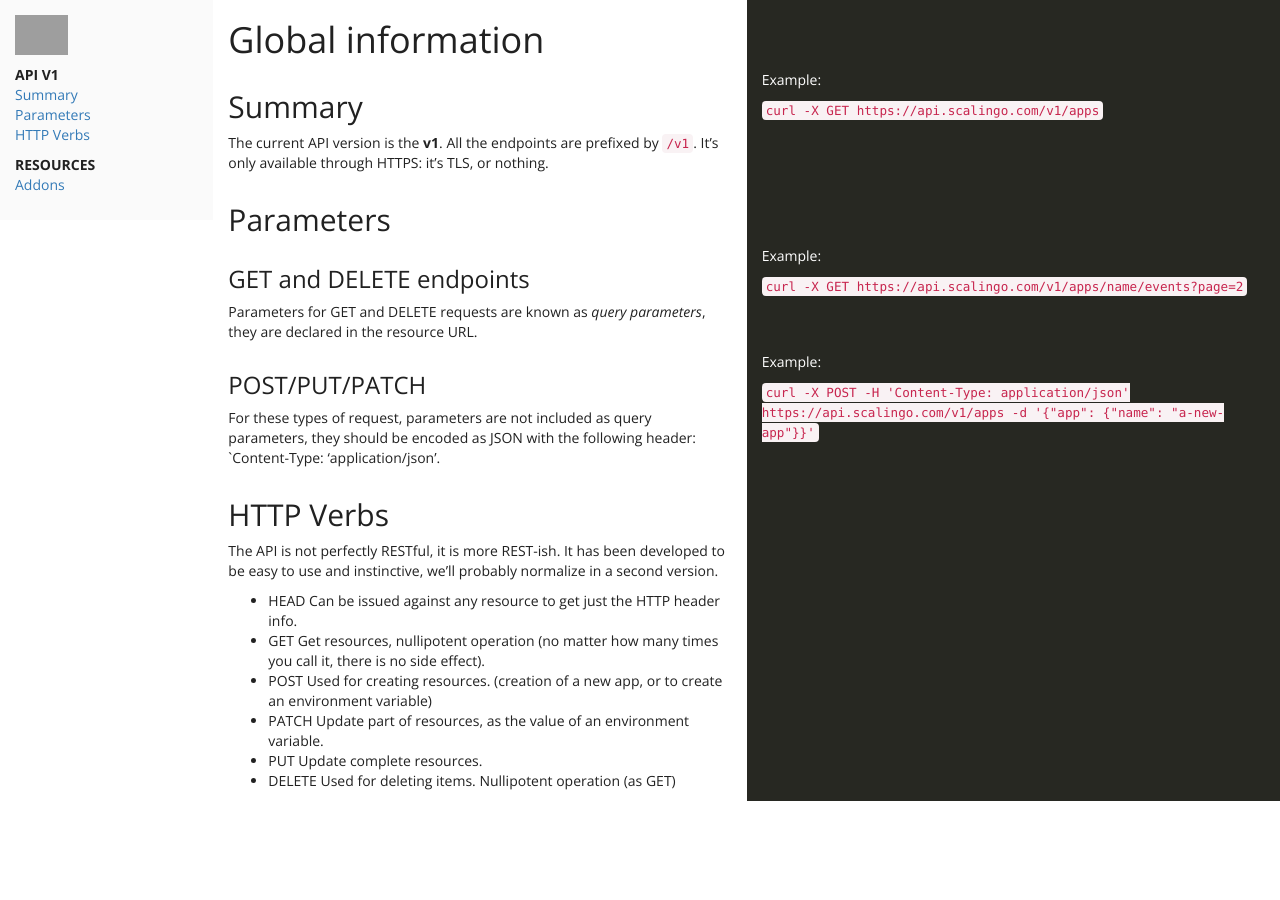
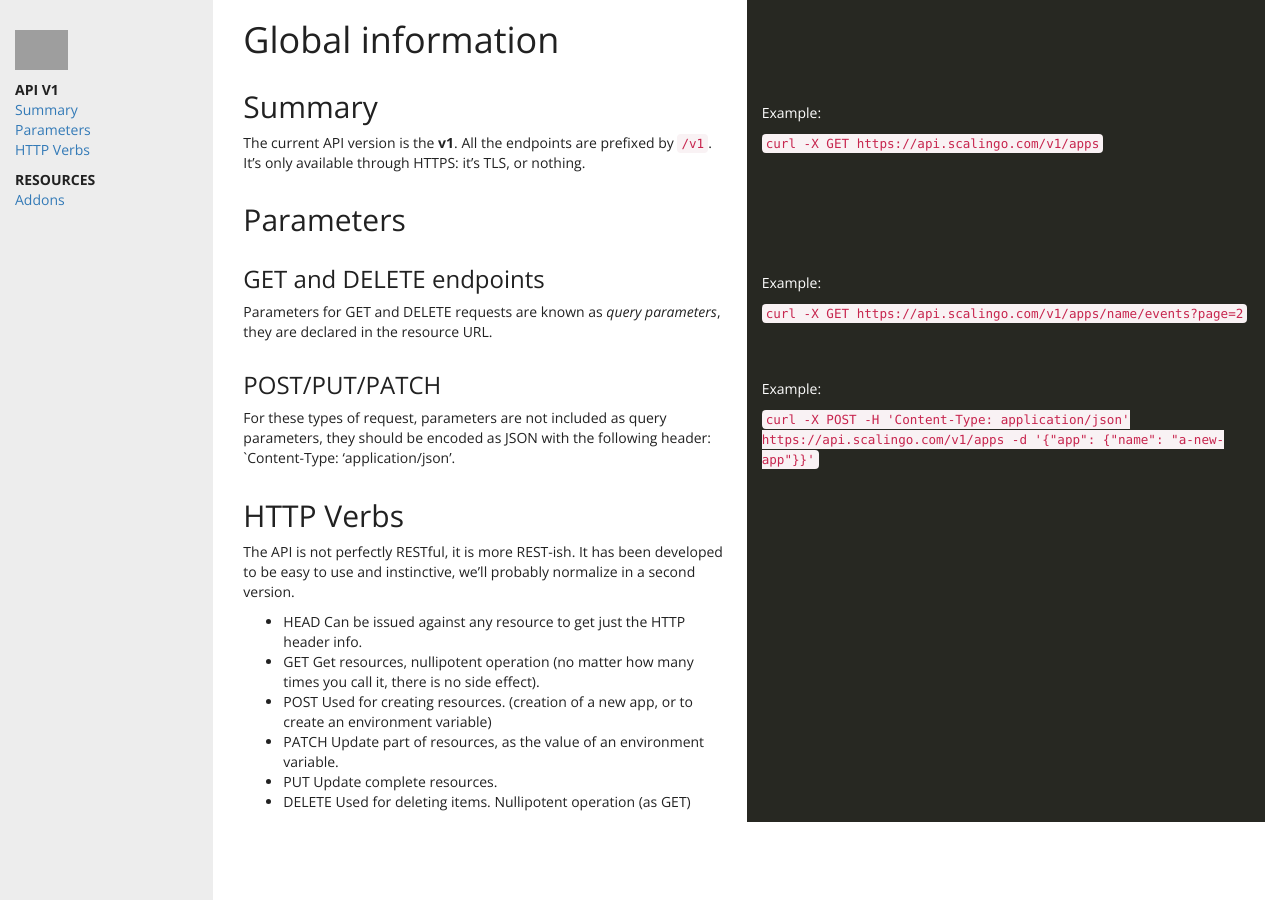
Before and after one commit to xcarpentier/developers.scalingo.com, a Jekyll site: the page built from index.html, in a window 1280 px wide. Built offline with Jekyll 4.4.1, drawn with Linux system fonts in a browser that asks for light colours; grey boxes are pictures that could not be loaded.

Commit message:
full height column

```diff
--- a/_layouts/default.html
+++ b/_layouts/default.html
@@ -5,7 +5,7 @@
     <div class="container-fluid">
       <div class="row">
         <div class="col-sm-2 sidebar-nav">
-          <img src="https://scalingo.com/logo.svg" class="h1 logo">
+          <img src="https://scalingo.com/logo.svg" class="h1 logo img-responsive">
           <strong>API V1</strong>
           <ul class="list-unstyled">
             {% include index_toc.html %}
@@ -16,7 +16,7 @@
           </ul>
 
         </div>
-        <div class="col-sm-10 main">
+        <div class="col-sm-10 col-sm-offset-2 main">
           {{ content }}
         </div>
       </div>
--- a/css/main.sass
+++ b/css/main.sass
@@ -3,30 +3,40 @@
 
 @import "syntax-highlighting"
 
-html
-  position: relative
-  min-height: 100%
-
 body
   color: #212121
   font-family: 'Open Sans', sans-serif
 
+.sidebar-nav
+  background-color: darken(#fafafa, 5%)
+  padding-top: 15px
+  padding-bottom: 15px
+
 .logo
-  margin-top: 0
+  margin-top: 15px
   height: 40px
   display: block
 
-.sidebar-nav
-  background-color: #fafafa
-  display: block
-  height: 100%
-  padding-top: 15px
-  padding-bottom: 15px
-
 .main
-  background-color: #272822
-  color: white
-
   .sidebar-text
     background-color: white
     color: #212121
+  .sidebar-code
+    background-color: #272822
+    color: white
+
+@media (min-width: 768px)
+  .sidebar-nav
+    height: 100%
+    left: 0
+    overflow: auto
+    position: fixed
+    top: 0
+    display: block
+  .main
+    display: table
+    > .row
+      display: table-row
+      > div[class*='col-']
+        display: table-cell
+        float: none
```
